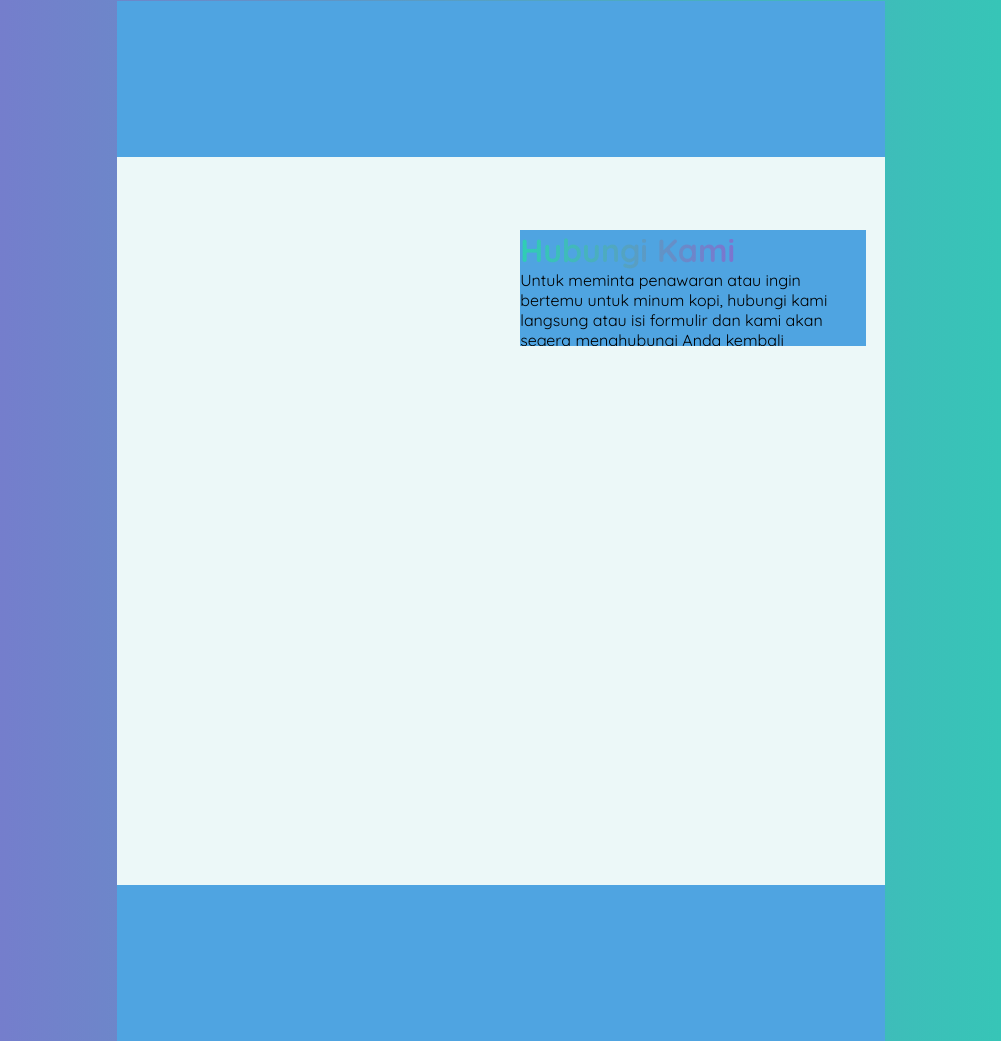
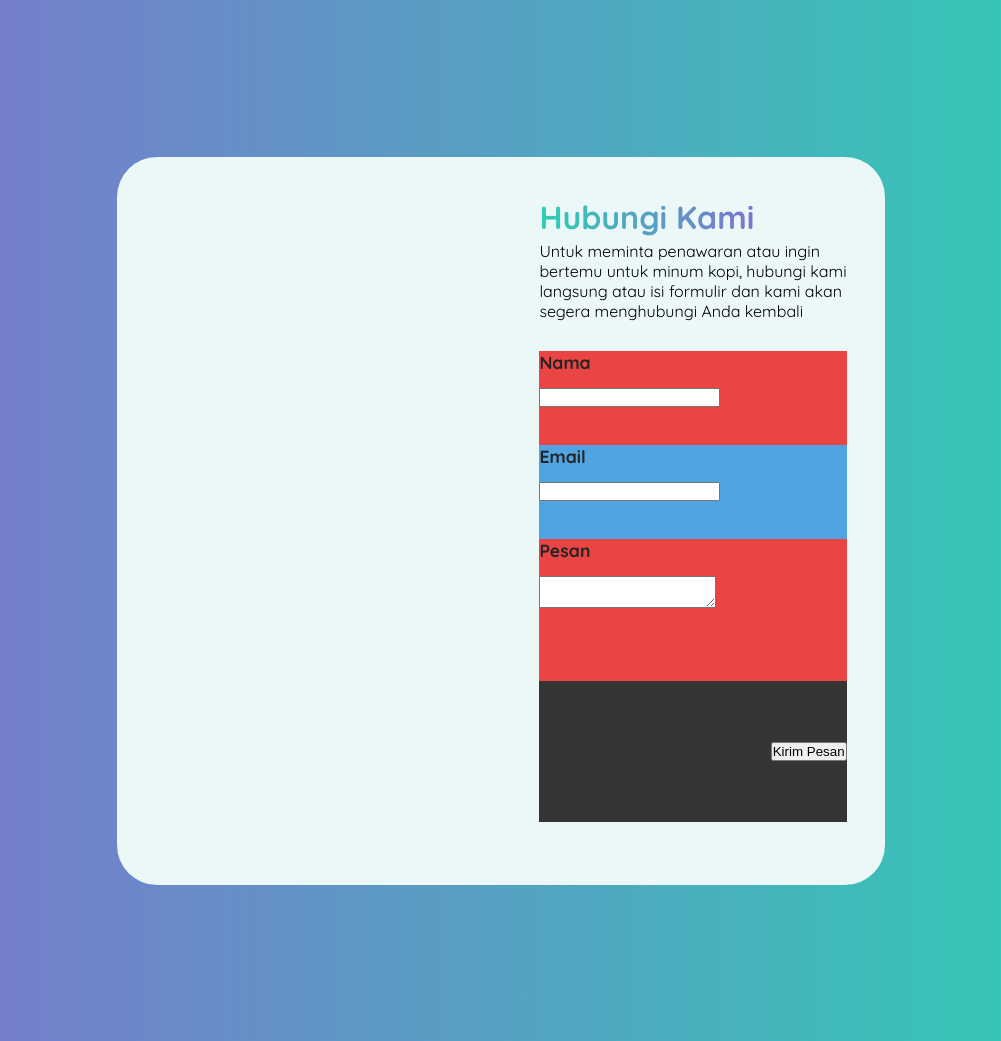
Before and after one commit to gedeapriana/umkmroadmap, a plain HTML site: page index.html in a window 1280 px wide. Shown: the part 2559-3600 px from the top of the page, without its empty margins (139-1140 px from the left). Drawn offline with nearby package versions, Linux system fonts and the light colour scheme.

Commit message:
Fix contact form 🌈

```diff
--- a/index.html
+++ b/index.html
@@ -255,18 +255,38 @@
 				<img width="150%" src="src/img/wave/wave2.svg" alt="">
 			</div>
 			<div class="container" id="contact-container">
-				<div class="contact-form-container wrapper bg-sky" id="contact-form-container">
+				<div class="contact-form-container wrapper" id="contact-form-container">
 					<div class="left-side-form form-section bg-light" id="left-side-form"></div>
 
 
 					<div class="right-side-form form-section bg-light" id="right-side-form">
-						<div class="right-side-form-wrapper bg-dark" id="right-side-form-wrapper">
-							<div class="right-side-form-header wrapper bg-sky" id="right-side-form-header">
+						<div class="right-side-form-wrapper" id="right-side-form-wrapper">
+							<div class="right-side-form-header wrapper" id="right-side-form-header">
 								<h1 class="gradient-color">Hubungi Kami</h1>
 								<p>Untuk meminta penawaran atau ingin bertemu untuk minum kopi, hubungi kami langsung atau isi formulir dan kami akan segera menghubungi Anda kembali</p>
 							</div>
-							<div class="right-side-form-form wrapper bg-light" id="right-side-form-form">
+							<div class="right-side-form-form wrapper" id="right-side-form-form">
+								<form action="" class="wrapper">
 
+									<div class="name-section input-form wrapper bg-danger" id="name-section">
+										<label for="name">Nama</label>
+										<input type="text" name="name" id="name" required>
+									</div>
+
+									<div class="email-section input-form wrapper bg-sky" id="email-section">
+										<label for="email">Email</label>
+										<input type="email" name="email" id="email" required>
+									</div>
+
+									<div class="message-section message-form wrapper bg-danger" id="message-section">
+										<label for="message">Pesan</label>
+										<textarea name="message" id="message" required></textarea>
+									</div>
+
+									<div class="submit-section submit-form wrapper bg-dark" id="submit-section">
+										<input type="submit" value="Kirim Pesan">
+									</div>
+								</form>
 							</div>
 						</div>
 					</div>
--- a/src/css/contact.css
+++ b/src/css/contact.css
@@ -10,6 +10,9 @@
     display: flex;
     justify-content: center;
     align-items: flex-end;
+}
+.left-side-form {
+    border-radius: 40px 0 0 40px;
 }
 .contact-form-container {
     height: 80%;
@@ -25,10 +28,11 @@
     display: flex;
     justify-content: center;
     align-items: center;
+    border-radius: 0 40px 40px 0;
 }
 .right-side-form-wrapper {
-    width: 90%;
-    height: 80%;
+    width: 80%;
+    height: 90%;
     display: flex;
     justify-content: center;
     align-items: center;
@@ -46,6 +50,40 @@
 }
 .right-side-form-form {
     height: 80%;
+    display: flex;
+    justify-content: center;
+    align-items: center;
+}
+.right-side-form-form form {
+    height: 90%;
+}
+
+.input-form, .message-form, .submit-form {
+    display: flex;
+    justify-content: flex-start;
+    align-items: start;
+    flex-direction: column;
+}
+
+.input-form {
+    height: 20%;
+}
+.input-form, .message-form {
+    gap: 15px;
+    font-size: 1.1rem;
+    font-weight: bold;
+    color: var(--blackFont);
+}
+.message-form {
+    height: 30%;
+}
+.submit-form {
+    height: 30%;
+}
+.submit-form input {
+    align-self: flex-end;
+    margin: auto 0;
+
 }
 
 
@@ -85,8 +123,17 @@
     }
     .right-side-form {
         width: 100%;
+        border-radius: 15px;
     }
     .right-side-form-header h1 {
         font-size: 1.4rem;
     }
+    .right-side-form-header p {
+        display: none;
+    }
+
+    .input-form, .message-form {
+        gap: 8px;
+        font-size: .9rem;
+    }
 }
```
